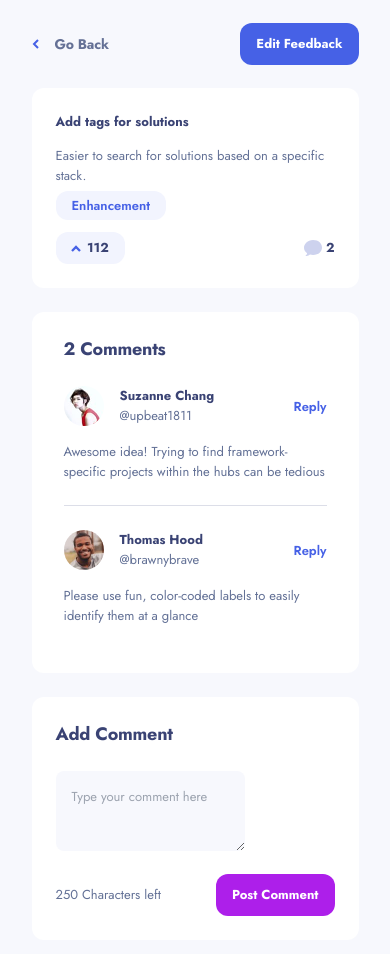
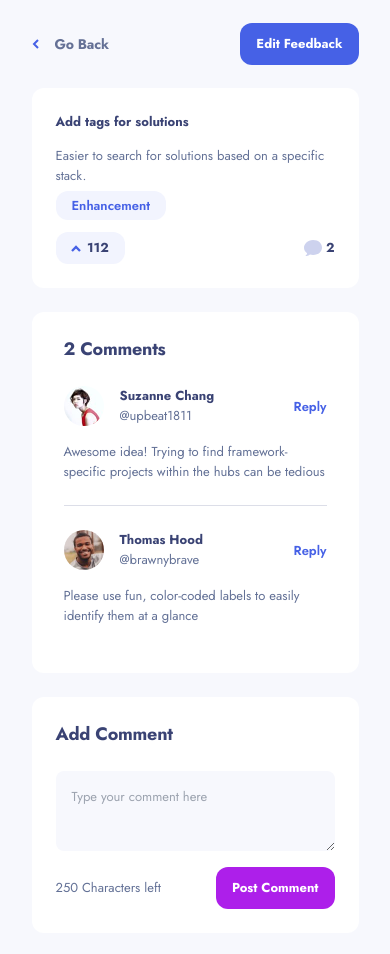
Before and after one commit to FlorianGmz/Frontend-Mentor-Challenges, a React (Vite) app in the folder product-feedback/: page /feedback/1 in a window 390 px wide. Shown: the top 954 px of the page. Built offline with nearby package versions, Linux system fonts and the light colour scheme.

Commit message:
feedback details responsive complete

```diff
--- a/product-feedback/src/components/FeedbackDetailPage.tsx/AddForm.tsx
+++ b/product-feedback/src/components/FeedbackDetailPage.tsx/AddForm.tsx
@@ -35,8 +35,8 @@ const AddForm: React.FC<AddFormProps> = ({
           add {commentType}
         </h1>
       )}
-      <div className="block gap-[16px] xl:flex xl:w-full xl:justify-between">
-        <div className="block w-full xl:flex xl:w-full xl:flex-col">
+      <div className="hidden gap-[16px] xl:flex xl:w-full xl:justify-between">
+        <div className="w-full xl:flex xl:w-full xl:flex-col">
           <textarea
             className={` ${emptySubmit && "outline outline-1 outline-bt-red_def"} ${commentPost && "md:ml-[0px] xl:ml-[0px]"} mb-[16px] h-[80px] rounded-lg bg-body-bg p-[16px] text-[13px] text-[#8C92B3] hover:cursor-pointer focus:outline focus:outline-1 focus:outline-el_active md:mb-[14px] md:ml-[71px] md:text-[15px]`}
             name="text"
@@ -58,9 +58,18 @@ const AddForm: React.FC<AddFormProps> = ({
           <AddButton commentType="reply" />
         </div>
       </div>
+      <textarea
+        className={` ${emptySubmit ? "outline outline-1 outline-bt-red_def" : ""} ${commentPost ? "md:ml-[0px] xl:ml-[0px]" : "md:ml-[71px]"} mb-[16px] h-[80px] rounded-lg bg-body-bg p-[16px] text-[13px] text-[#8C92B3] hover:cursor-pointer focus:outline focus:outline-1 focus:outline-el_active md:mb-[14px] md:text-[15px] xl:hidden`}
+        name="text"
+        value={comment}
+        maxLength={maxChars}
+        onChange={handleChange}
+        placeholder={`Type your ${commentType} here`}
+        id=""
+      />
       {emptySubmit && (
         <p
-          className={`relative bottom-2 ${!commentPost && "md:ml-[71px] xl:hidden"} text-[14px] text-bt-red_def xl:bottom-1`}
+          className={`relative bottom-2 ${!commentPost ? "md:ml-[71px] xl:hidden" : ""} text-[14px] text-bt-red_def xl:bottom-1`}
         >
           Can't be empty
         </p>
```
